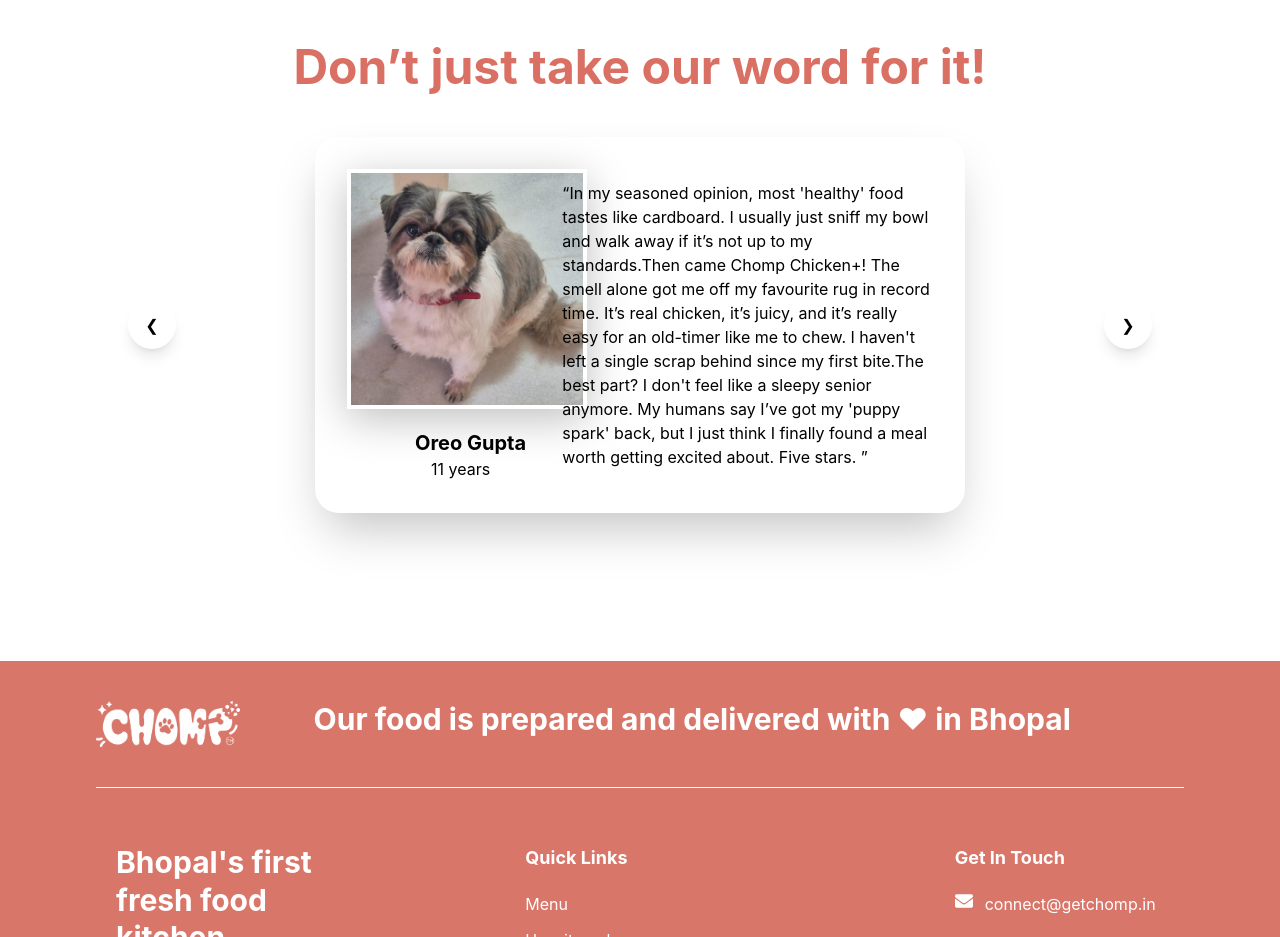
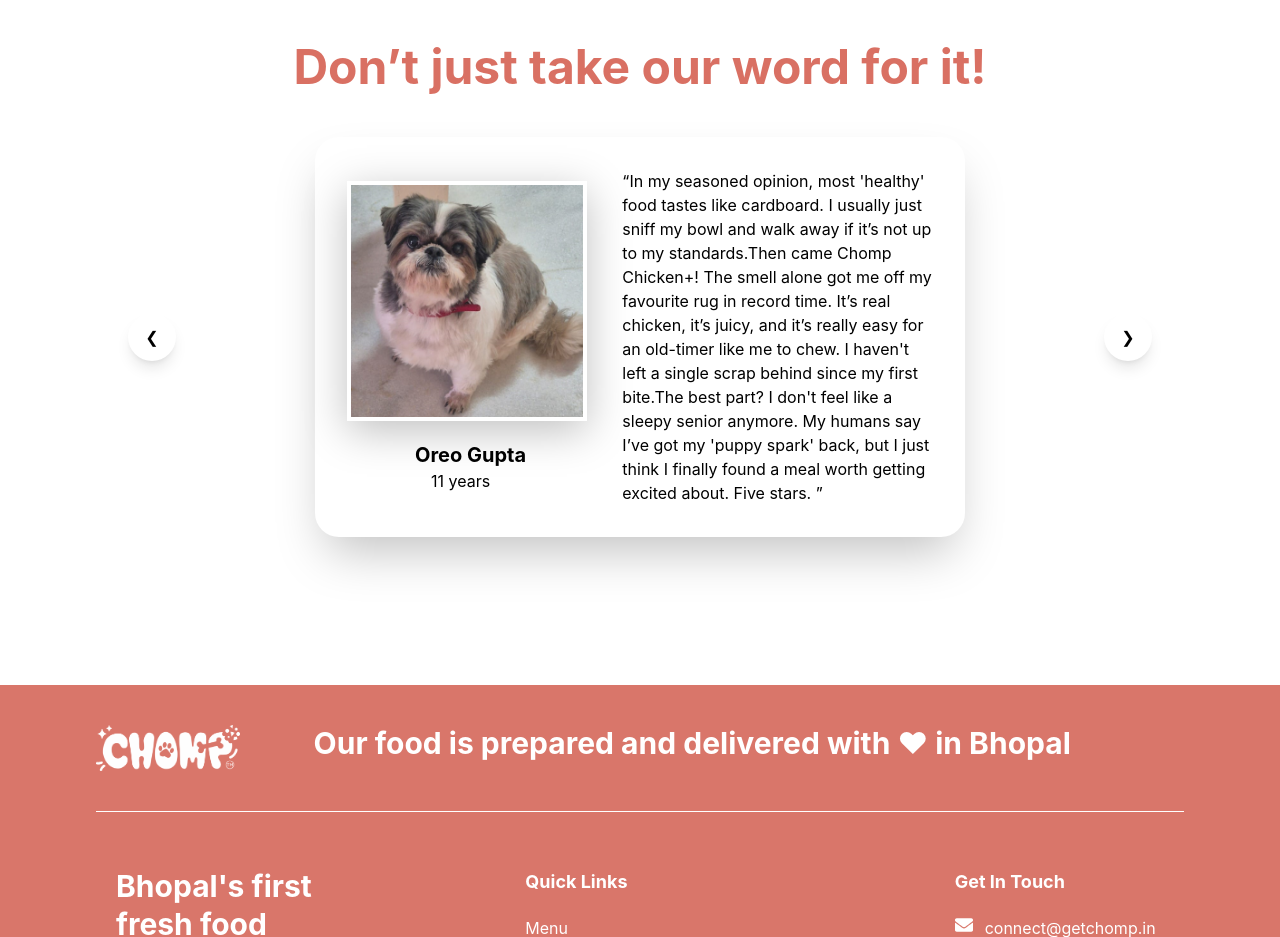
Before and after one commit to leadsandbrand/chomp, a React (Vite) app: page / in a window 1280 px wide. Shown: the part 3480-4417 px from the top of the page. Built offline with nearby package versions, Linux system fonts and the light colour scheme.

Commit message:
final code

```diff
--- a/src/commponent/Testimonials.jsx
+++ b/src/commponent/Testimonials.jsx
@@ -59,7 +59,7 @@
 </button>
 
 {/* CARD */}
-<div className="bg-white rounded-3xl shadow-2xl flex flex-col md:flex-row items-center gap-5 p-8 w-[650px] max-w-4xl transition-all duration-500">
+<div className="bg-white rounded-3xl shadow-2xl flex flex-col md:flex-row items-center gap-11 md:gap-20 p-8 w-[650px] max-w-4xl transition-all duration-500">
 
   {/* LEFT SIDE */}
   <div className="flex flex-col items-center md:items-start md:w-1/3">
```
